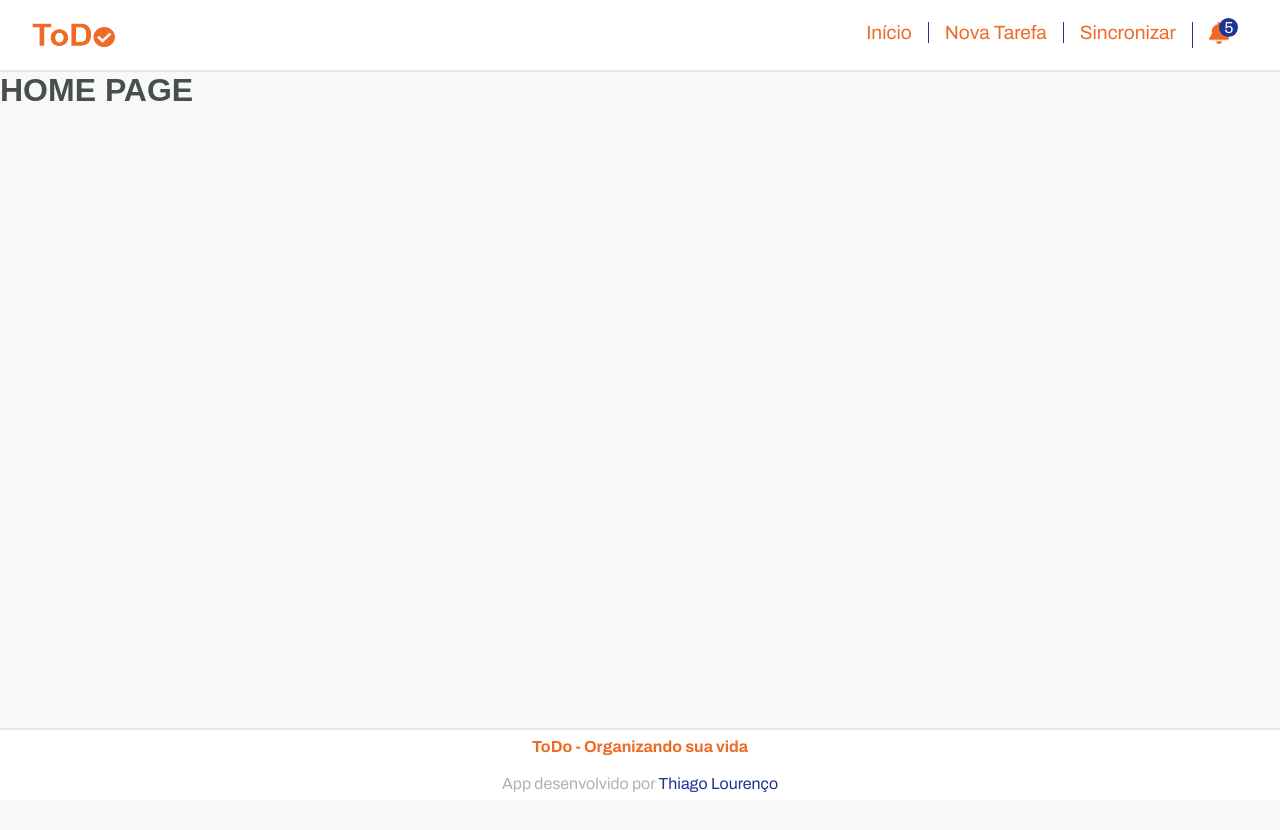
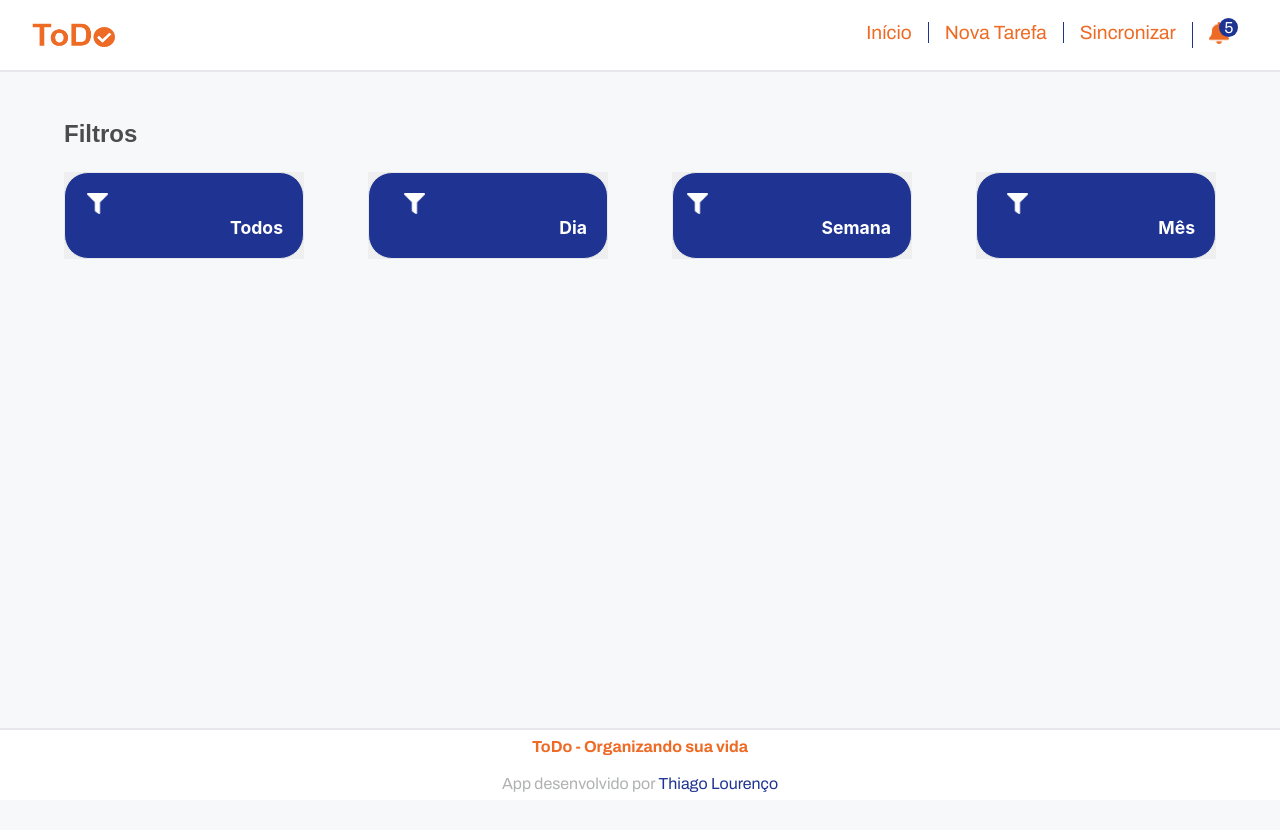
Before and after one commit to thiiagolourenco/toDoReact, a React (Create React App) app: page / in a window 1280 px wide. Shown: the top 830 px of the page. Before the commit the page ends 800 px from the top, so only its background shows below. Built offline with nearby package versions, Linux system fonts and the light colour scheme.

Commit message:
Add component Filter and add hook

```diff
--- a/src/pages/Home/index.tsx
+++ b/src/pages/Home/index.tsx
@@ -1,12 +1,28 @@
-import React from 'react';
+import React, { useState } from 'react';
+
 import Header from '../../components/Header';
 import Footer from '../../components/Footer';
+import FilterCard from '../../components/FilterCard';
+
+import styles from './styles.module.scss';
 
 function Home() {
+  const [isActive, setIsActive] = useState('');
+
+  function changeFilterState(filterTitle: string){
+    setIsActive(filterTitle);
+  };
+
   return (
     <div>
       <Header/>
-      <h1>HOME PAGE</h1>
+      <h2>Filtros</h2>
+      <div className={styles.cardContainer}>
+        <FilterCard title="Todos" isActive={isActive === 'all'} changingColor={() => changeFilterState('all')}/>
+        <FilterCard title="Dia" isActive={isActive === 'day'} changingColor={() => changeFilterState('day')}/>
+        <FilterCard title="Semana" isActive={isActive === 'week'} changingColor={() => changeFilterState('week')}/>
+        <FilterCard title="Mês" isActive={isActive === 'month'} changingColor={() => changeFilterState('month')}/>
+      </div>
       <Footer/>
     </div>
   );
```
